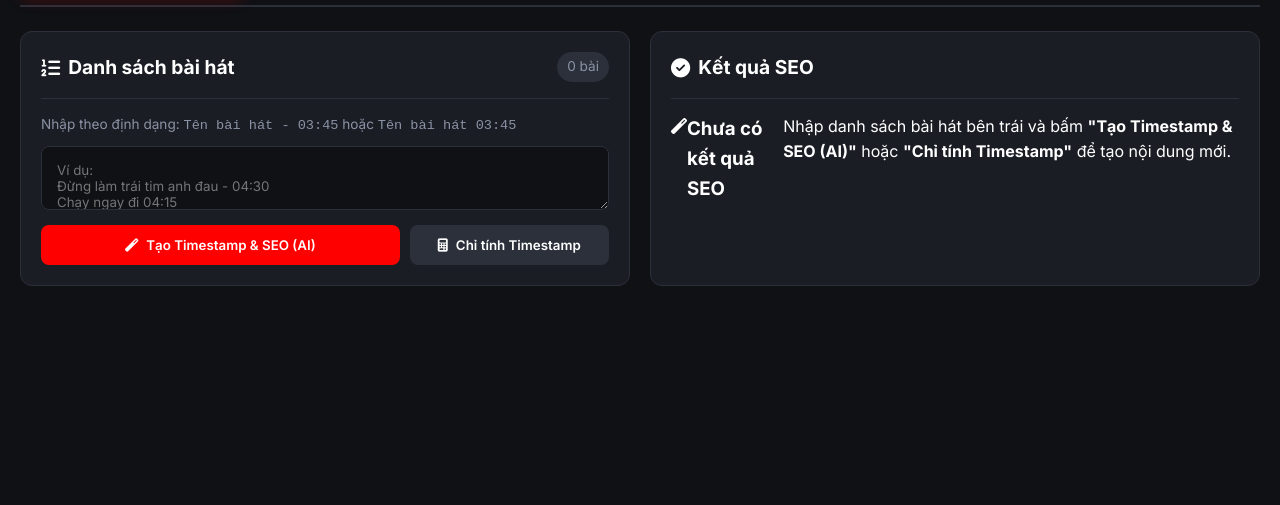
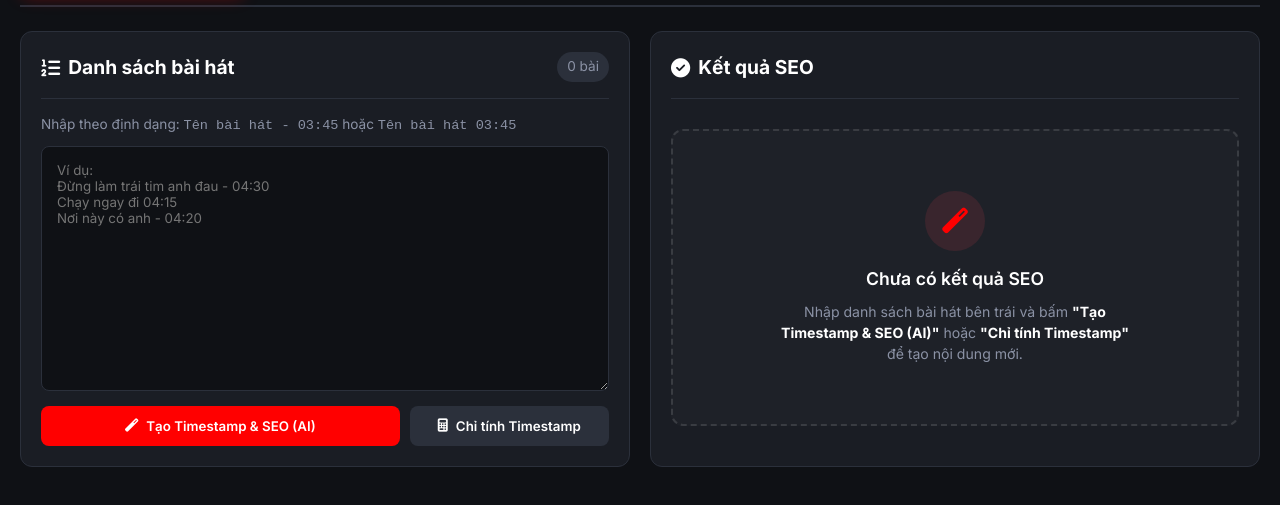
Before and after one commit to lamdev26/yt, a plain HTML site: page index.html in a window 1280 px wide. Shown: the part 273-778 px from the top of the page. Drawn offline with Linux system fonts and the light colour scheme.

Commit message:
Update style.css

```diff
--- a/style.css
+++ b/style.css
@@ -388,6 +388,58 @@
     font-weight: 500;
 }
 
+/* Trạng thái trống (Empty State) ban đầu khi F5 hoặc chưa tạo */
+.empty-state {
+    display: flex;
+    flex-direction: column;
+    align-items: center;
+    justify-content: center;
+    text-align: center;
+    padding: 60px 24px;
+    background: rgba(255, 255, 255, 0.02);
+    border: 2px dashed rgba(255, 255, 255, 0.12);
+    border-radius: 12px;
+    margin: 15px 0 20px 0;
+    transition: all 0.3s ease;
+}
+
+.empty-state .empty-icon {
+    width: 60px;
+    height: 60px;
+    border-radius: 50%;
+    background: rgba(255, 71, 87, 0.12);
+    color: var(--primary-color);
+    display: flex;
+    align-items: center;
+    justify-content: center;
+    font-size: 1.6rem;
+    margin-bottom: 14px;
+}
+
+.empty-state .empty-icon.suno-icon {
+    background: rgba(52, 152, 219, 0.12);
+    color: #3498db;
+}
+
+.empty-state h3 {
+    font-size: 1.1rem;
+    color: var(--text-main);
+    margin-bottom: 8px;
+    font-weight: 600;
+}
+
+.empty-state p {
+    font-size: 0.88rem;
+    color: var(--text-muted);
+    max-width: 360px;
+    line-height: 1.5;
+    margin: 0;
+}
+
+.empty-state p strong {
+    color: var(--text-main);
+}
+
 /* Scrollbar styling */
 ::-webkit-scrollbar { width: 8px; }
 ::-webkit-scrollbar-track { background: var(--bg-color); }
```
